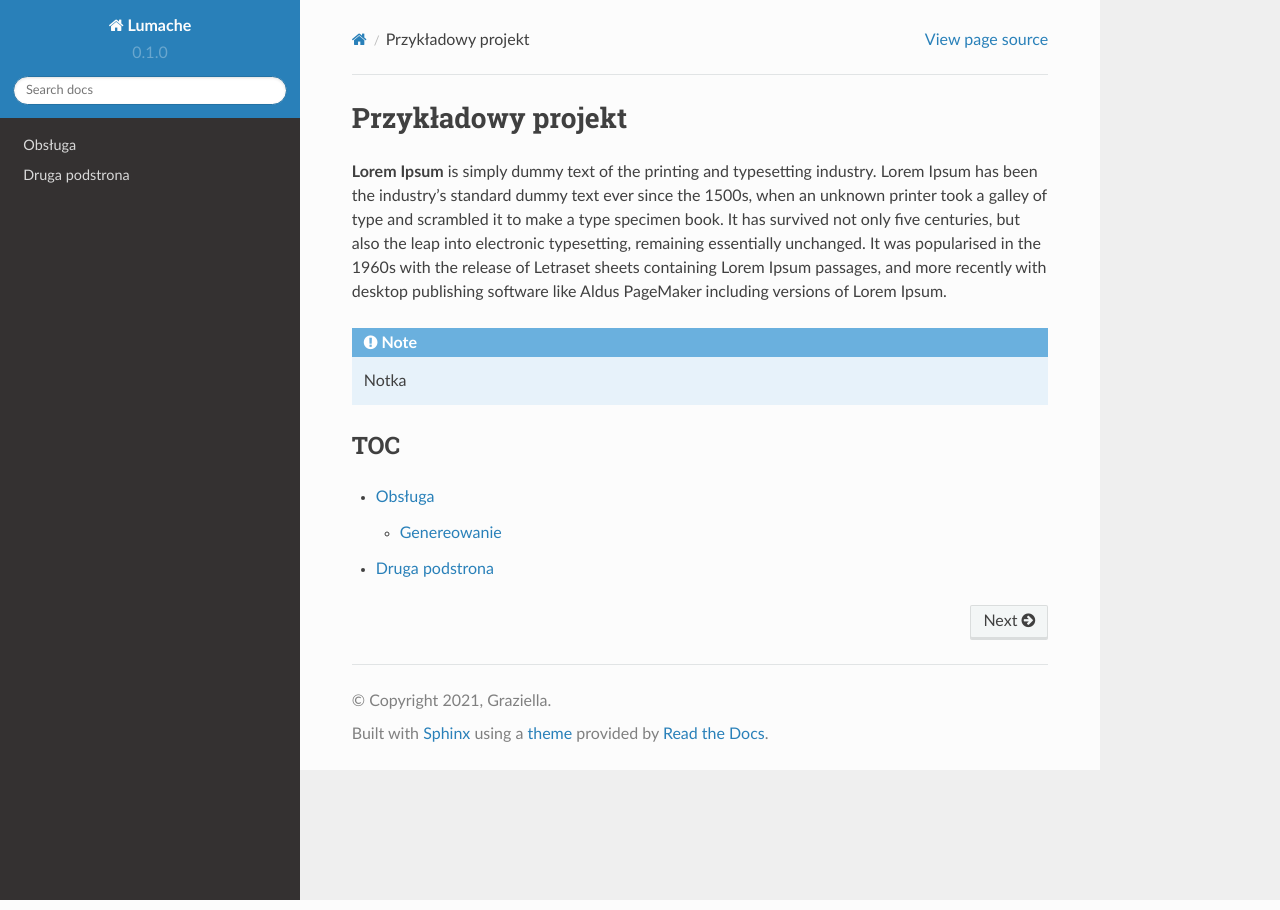
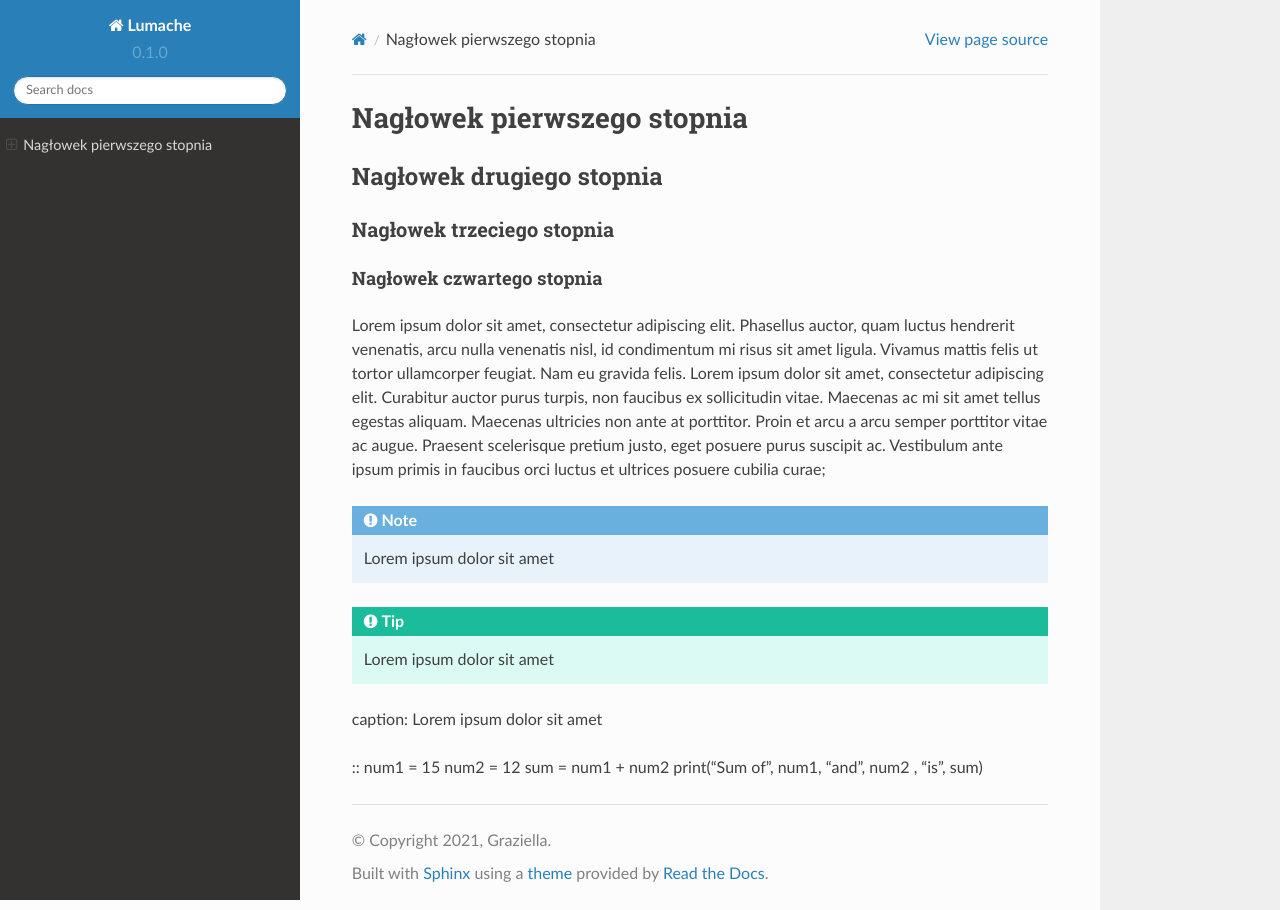
Before and after one commit to juleryk/juleryk-zse-4TR-EK-rtd, a Sphinx documentation site: the page built from docs/source/index.rst, in a window 1280 px wide. Built offline with Sphinx 7.4.7 and the Read the Docs theme 2.0.0, drawn with Linux system fonts in a browser that asks for light colours.

Commit message:
Update index.rst

```diff
--- a/docs/source/index.rst
+++ b/docs/source/index.rst
@@ -1,15 +1,24 @@
-Przykładowy projekt
-===================================
-**Lorem Ipsum** is simply dummy text of the printing and typesetting industry. Lorem Ipsum has been the industry's standard dummy text ever since the 1500s, when an unknown printer took a galley of type and scrambled it to make a type specimen book. It has survived not only five centuries, but also the leap into electronic typesetting, remaining essentially unchanged. It was popularised in the 1960s with the release of Letraset sheets containing Lorem Ipsum passages, and more recently with desktop publishing software like Aldus PageMaker including versions of Lorem Ipsum.
+Nagłowek pierwszego stopnia
+===========================
 
-.. note::
+Nagłowek drugiego stopnia
+-------------------------
 
-   Notka
+Nagłowek trzeciego stopnia
+~~~~~~~~~~~~~~~~~~~~~~~~~~
 
-TOC
---------
+Nagłowek czwartego stopnia
+**************************
 
-.. toctree::
+Lorem ipsum dolor sit amet, consectetur adipiscing elit. Phasellus auctor, quam luctus hendrerit venenatis, arcu nulla venenatis nisl, id condimentum mi risus sit amet ligula. Vivamus mattis felis ut tortor ullamcorper feugiat. Nam eu gravida felis. Lorem ipsum dolor sit amet, consectetur adipiscing elit. Curabitur auctor purus turpis, non faucibus ex sollicitudin vitae. Maecenas ac mi sit amet tellus egestas aliquam. Maecenas ultricies non ante at porttitor. Proin et arcu a arcu semper porttitor vitae ac augue. Praesent scelerisque pretium justo, eget posuere purus suscipit ac. Vestibulum ante ipsum primis in faucibus orci luctus et ultrices posuere cubilia curae;
 
-   usage
-   api
+.. note::  Lorem ipsum dolor sit amet
+.. tip::  Lorem ipsum dolor sit amet
+
+caption:  Lorem ipsum dolor sit amet
+
+::
+num1 = 15
+num2 = 12
+sum = num1 + num2
+print("Sum of", num1, "and", num2 , "is", sum)
```
